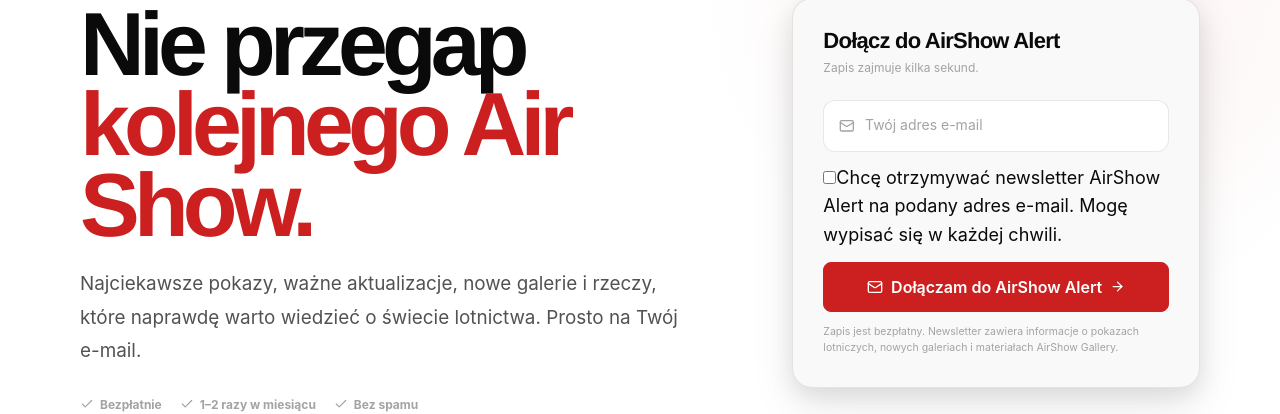
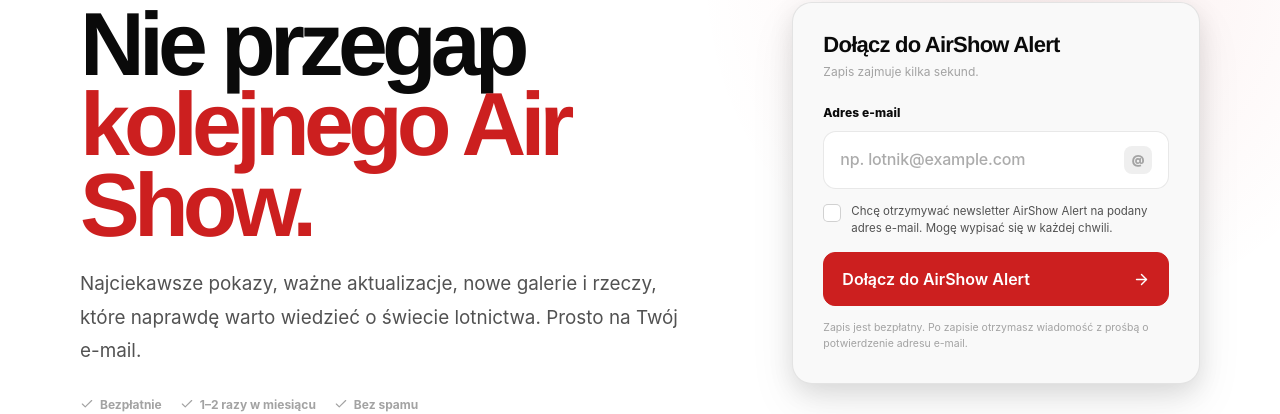
Before and after one commit to MGYTT/airshow-gallery, a Next.js app: page /newsletter in a window 1280 px wide. Shown: the part 220-634 px from the top of the page. Built offline with nearby package versions, Linux system fonts and the light colour scheme; no server answers; a web font is replaced by a local one.

Commit message:
Refine AirShow Alert newsletter form UI

```diff
--- a/src/components/newsletter/NewsletterForm.tsx
+++ b/src/components/newsletter/NewsletterForm.tsx
@@ -1,7 +1,7 @@
 "use client";
 
 import { FormEvent, useState } from "react";
-import { ArrowRight, Check, Loader2, Mail } from "lucide-react";
+import { ArrowRight, Check, Loader2 } from "lucide-react";
 
 export default function NewsletterForm() {
   const [email, setEmail] = useState("");
@@ -15,7 +15,7 @@
 
     if (!consent) {
       setStatus("error");
-      setMessage("Zaznacz zgodę na otrzymywanie newslettera.");
+      setMessage("Zaznacz zgodę, aby dołączyć do newslettera.");
       return;
     }
 
@@ -36,7 +36,7 @@
       }
 
       setStatus("success");
-      setMessage(data.message || "Adres został dodany do AirShow Alert.");
+      setMessage(data.message || "Sprawdź swoją skrzynkę i potwierdź zapis.");
       setEmail("");
       setConsent(false);
     } catch (error) {
@@ -48,9 +48,9 @@
   if (status === "success") {
     return (
       <div className="nl-form-success" role="status" aria-live="polite">
-        <div className="nl-success-icon" aria-hidden="true"><Check size={20} /></div>
-        <div>
-          <strong>Gotowe ✈️</strong>
+        <div className="nl-success-icon" aria-hidden="true"><Check size={18} strokeWidth={2.5} /></div>
+        <div className="nl-success-copy">
+          <strong>Sprawdź skrzynkę ✈️</strong>
           <p>{message}</p>
         </div>
       </div>
@@ -59,22 +59,53 @@
 
   return (
     <form onSubmit={handleSubmit} className="nl-form" noValidate>
-      <label htmlFor="newsletter-email" className="sr-only">Adres e-mail</label>
+      <style>{`
+        .nl-form{display:flex;flex-direction:column;gap:14px}
+        .nl-email-field{display:block}
+        .nl-field-label{display:block;margin:0 0 8px;color:var(--color-text);font-size:12px;font-weight:800;letter-spacing:.01em}
+        .nl-input-wrap{position:relative;display:flex;align-items:center;min-height:58px;padding:0 16px;border:1px solid var(--color-border);border-radius:13px;background:var(--color-bg);transition:border-color .18s ease,box-shadow .18s ease,background .18s ease}
+        .nl-input-wrap:hover{border-color:var(--color-text-faint)}
+        .nl-input-wrap:focus-within{border-color:var(--color-accent);background:var(--color-surface);box-shadow:0 0 0 4px var(--color-accent-subtle)}
+        .nl-input-wrap input{width:100%;min-width:0;padding:0;border:0;outline:0;background:transparent;color:var(--color-text);font-family:var(--font-body);font-size:16px;line-height:1.4;font-weight:500;letter-spacing:-.01em}
+        .nl-input-wrap input::placeholder{color:var(--color-text-faint);opacity:.9}
+        .nl-input-wrap:focus-within input::placeholder{opacity:.55}
+        .nl-email-mark{display:grid;place-items:center;flex:0 0 28px;width:28px;height:28px;margin-left:12px;border-radius:8px;background:var(--color-surface-offset);color:var(--color-text-faint);font-size:12px;font-weight:900;order:2}
+        .nl-consent-check{display:grid;grid-template-columns:18px 1fr;gap:10px;align-items:start;cursor:pointer}
+        .nl-consent-check input{appearance:none;width:18px;height:18px;margin:1px 0 0;border:1px solid var(--color-border-strong,var(--color-border));border-radius:5px;background:var(--color-bg);display:grid;place-items:center;cursor:pointer;transition:background .18s,border-color .18s}
+        .nl-consent-check input:checked{background:var(--color-accent);border-color:var(--color-accent)}
+        .nl-consent-check input:checked::after{content:'✓';color:#fff;font-size:12px;font-weight:900;line-height:1}
+        .nl-consent-check input:focus-visible{outline:2px solid var(--color-accent);outline-offset:2px}
+        .nl-consent-check span{color:var(--color-text-muted);font-size:11.5px;line-height:1.55}
+        .nl-submit{width:100%;min-height:54px;justify-content:space-between;padding-inline:18px;border-radius:12px}
+        .nl-submit > svg:last-child{transition:transform .18s ease}.nl-submit:hover > svg:last-child{transform:translateX(3px)}
+        .nl-consent{margin:0;color:var(--color-text-faint);font-size:10.5px;line-height:1.55}
+        .nl-honeypot{position:absolute!important;left:-10000px!important;width:1px!important;height:1px!important;opacity:0!important;pointer-events:none!important}
+        .nl-form-success{display:flex;gap:13px;align-items:flex-start;padding:18px;border:1px solid color-mix(in srgb,var(--color-accent) 55%,var(--color-border));border-radius:14px;background:var(--color-accent-subtle)}
+        .nl-success-icon{display:grid;place-items:center;flex:0 0 34px;width:34px;height:34px;border-radius:50%;background:var(--color-accent);color:#fff}
+        .nl-success-copy strong{display:block;color:var(--color-text);font-size:13px;font-weight:800}.nl-success-copy p{margin:4px 0 0;color:var(--color-text-muted);font-size:12px;line-height:1.55}
+        .nl-error{margin:-2px 0 0;color:var(--color-accent);font-size:11.5px;line-height:1.5;font-weight:700}
+        .nl-spin{animation:nlspin .8s linear infinite}@keyframes nlspin{to{transform:rotate(360deg)}}
+        @media(max-width:560px){.nl-input-wrap{min-height:54px;padding:0 14px}.nl-input-wrap input{font-size:15px}.nl-submit{min-height:52px}}
+      `}</style>
+
+      <div className="nl-email-field">
+        <label htmlFor="newsletter-email" className="nl-field-label">Adres e-mail</label>
         <div className="nl-input-wrap">
-        <Mail size={17} aria-hidden="true" />
           <input
             id="newsletter-email"
             name="email"
             type="email"
             inputMode="email"
             autoComplete="email"
-          placeholder="Twój adres e-mail"
+            placeholder="np. lotnik@example.com"
             value={email}
             onChange={(event) => setEmail(event.target.value)}
             required
             disabled={status === "loading"}
             aria-invalid={status === "error"}
           />
+          <span className="nl-email-mark" aria-hidden="true">@</span>
+        </div>
       </div>
 
       <input
@@ -102,9 +133,8 @@
       </label>
 
       <button type="submit" className="btn btn-primary nl-submit" disabled={status === "loading"}>
-        {status === "loading" ? <Loader2 size={16} className="nl-spin" /> : <Mail size={16} />}
-        {status === "loading" ? "Zapisywanie…" : "Dołączam do AirShow Alert"}
-        {status !== "loading" && <ArrowRight size={15} />}
+        <span>{status === "loading" ? "Zapisywanie…" : "Dołącz do AirShow Alert"}</span>
+        {status === "loading" ? <Loader2 size={17} className="nl-spin" /> : <ArrowRight size={17} />}
       </button>
 
       {status === "error" && (
@@ -112,7 +142,7 @@
       )}
 
       <p className="nl-consent">
-        Zapis jest bezpłatny. Newsletter zawiera informacje o pokazach lotniczych, nowych galeriach i materiałach AirShow Gallery.
+        Zapis jest bezpłatny. Po zapisie otrzymasz wiadomość z prośbą o potwierdzenie adresu e-mail.
       </p>
     </form>
   );
```
Lines whose indentation alone changed are shown as unchanged.
